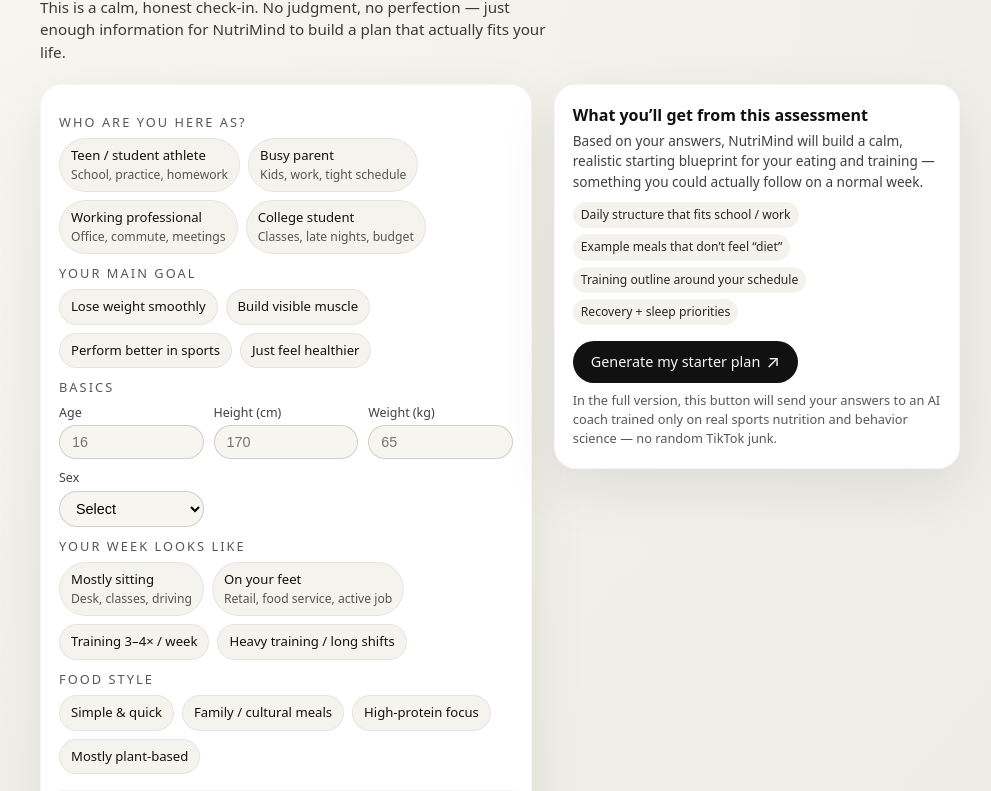
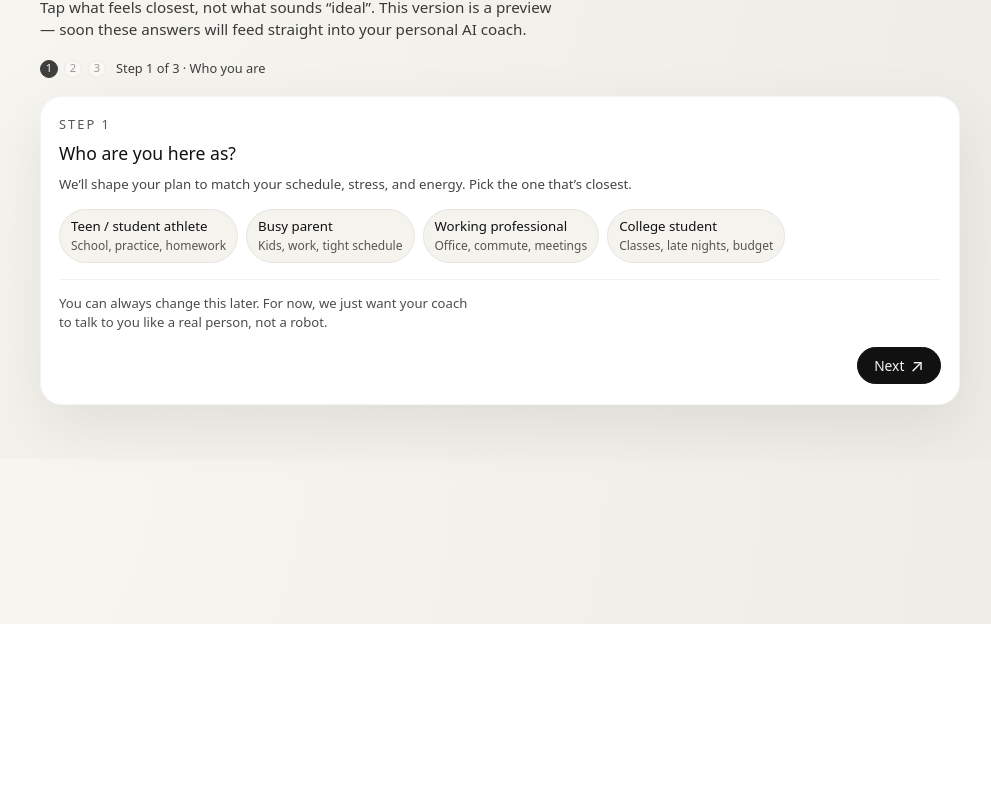
Before and after one commit to omarshanyour/nutrimind-ai, a plain HTML site: page assessment.html in a window 1280 px wide. Shown: the part 176-967 px from the top of the page, without its empty margins (140-1131 px from the left). After the commit the page ends 800 px from the top, so only its background shows below. Drawn offline with Linux system fonts and the light colour scheme.

Commit message:
Update assessment.html

```diff
--- a/assessment.html
+++ b/assessment.html
@@ -126,29 +126,53 @@
       font-size: 0.95rem;
       opacity: 0.82;
       max-width: 520px;
-      margin-bottom: 20px;
+      margin-bottom: 18px;
     }
 
-    .layout {
-      display: grid;
-      grid-template-columns: minmax(0, 1.15fr) minmax(0, 0.95fr);
-      gap: 22px;
-      align-items: flex-start;
+    /* PROGRESS */
+    .progress {
+      display: flex;
+      align-items: center;
+      gap: 10px;
+      margin-bottom: 18px;
+      font-size: 0.8rem;
+      opacity: 0.8;
     }
 
-    @media (max-width: 860px) {
-      .layout {
-        grid-template-columns: 1fr;
-      }
+    .progress-dots {
+      display: flex;
+      gap: 6px;
+      align-items: center;
     }
 
-    /* LEFT CARD – QUESTIONS */
+    .progress-dot {
+      width: 18px;
+      height: 18px;
+      border-radius: 999px;
+      border: 1px solid rgba(0,0,0,0.15);
+      display: flex;
+      align-items: center;
+      justify-content: center;
+      font-size: 0.7rem;
+      background: rgba(255,255,255,0.9);
+      opacity: 0.5;
+    }
+
+    .progress-dot.active {
+      border-color: #111111;
+      background: #111111;
+      color: #f9f7f2;
+      opacity: 1;
+    }
+
+    /* CARD */
     .card {
       background: rgba(255,255,255,0.98);
       border-radius: 22px;
       padding: 18px 18px 20px;
       box-shadow: 0 20px 60px rgba(0,0,0,0.08);
       border: 1px solid rgba(0,0,0,0.04);
+      margin-bottom: 14px;
     }
 
     .field-label {
@@ -157,27 +181,54 @@
       letter-spacing: 0.16em;
       opacity: 0.7;
       margin-bottom: 6px;
-      margin-top: 10px;
+    }
+
+    .field-title {
+      font-size: 1.1rem;
+      margin-bottom: 8px;
+    }
+
+    .field-help {
+      font-size: 0.83rem;
+      opacity: 0.78;
+      margin-bottom: 14px;
     }
 
     .chip-row {
       display: flex;
       flex-wrap: wrap;
       gap: 8px;
+      margin-bottom: 4px;
     }
 
     .chip {
       padding: 7px 11px;
       border-radius: 999px;
       background: #f5f3ee;
-      font-size: 0.82rem;
+      font-size: 0.83rem;
       border: 1px solid rgba(0,0,0,0.06);
+      transition: background 0.12s ease-out, border-color 0.12s ease-out, transform 0.1s ease-out;
     }
 
     .chip span {
       display: block;
-      font-size: 0.76rem;
+      font-size: 0.75rem;
       opacity: 0.7;
+    }
+
+    .chip:hover {
+      transform: translateY(-1px);
+      border-color: rgba(0,0,0,0.18);
+    }
+
+    .chip.chip--selected {
+      background: #111111;
+      color: #f9f7f2;
+      border-color: #111111;
+    }
+
+    .chip.chip--selected span {
+      opacity: 0.8;
     }
 
     .input-grid {
@@ -185,6 +236,7 @@
       grid-template-columns: repeat(auto-fit, minmax(130px, 1fr));
       gap: 10px;
       margin-top: 6px;
+      margin-bottom: 8px;
     }
 
     .input-group label {
@@ -208,7 +260,7 @@
     .divider {
       height: 1px;
       background: rgba(0,0,0,0.05);
-      margin: 16px 0 12px;
+      margin: 16px 0 14px;
     }
 
     .helper {
@@ -217,46 +269,40 @@
       max-width: 420px;
     }
 
-    /* RIGHT CARD – SUMMARY + CTA */
-    .side-card-title {
-      font-size: 1rem;
-      font-weight: 600;
-      margin-bottom: 4px;
+    /* NAV BUTTONS */
+    .step-nav {
+      display: flex;
+      justify-content: space-between;
+      align-items: center;
+      margin-top: 14px;
     }
 
-    .side-card-text {
-      font-size: 0.85rem;
-      opacity: 0.8;
-      margin-bottom: 10px;
+    .nav-left-btns {
+      display: flex;
+      gap: 8px;
+      align-items: center;
     }
 
-    .tag-row {
-      display: flex;
-      flex-wrap: wrap;
-      gap: 6px;
-      margin-bottom: 10px;
+    .btn-secondary,
+    .btn-primary {
+      border-radius: 999px;
+      padding: 8px 16px;
+      font-size: 0.86rem;
+      border: 1px solid rgba(0,0,0,0.12);
+      background: rgba(255,255,255,0.9);
     }
 
-    .tag {
-      font-size: 0.76rem;
-      padding: 4px 8px;
-      border-radius: 999px;
-      background: #f3f1ec;
-      opacity: 0.9;
+    .btn-secondary:hover {
+      background: rgba(0,0,0,0.04);
     }
 
     .btn-primary {
+      border-color: #111111;
+      background: #111111;
+      color: #f9f7f2;
       display: inline-flex;
       align-items: center;
-      justify-content: center;
       gap: 6px;
-      padding: 10px 18px;
-      border-radius: 999px;
-      border: none;
-      background: #111111;
-      color: #f9f7f2;
-      font-size: 0.9rem;
-      margin-top: 6px;
     }
 
     .btn-primary span {
@@ -264,10 +310,25 @@
       line-height: 1;
     }
 
+    .btn-primary:hover {
+      opacity: 0.93;
+    }
+
     .small-note {
       font-size: 0.8rem;
       opacity: 0.7;
       margin-top: 8px;
+    }
+
+    @media (max-width: 600px) {
+      .headline {
+        font-size: 1.7rem;
+      }
+      .step-nav {
+        flex-direction: column-reverse;
+        align-items: flex-start;
+        gap: 10px;
+      }
     }
   </style>
 </head>
@@ -289,34 +350,92 @@
     <div class="max-width">
       <div class="pill">
         <div class="pill-dot"></div>
-        3-minute intake
+        3-step intake
       </div>
-      <h1 class="headline">Tell us who you are and what you’re chasing.</h1>
+      <h1 class="headline">We’ll build around your real life, not a perfect one.</h1>
       <p class="subtext">
-        This is a calm, honest check-in. No judgment, no perfection — just enough information
-        for NutriMind to build a plan that actually fits your life.
+        Tap what feels closest, not what sounds “ideal”. This version is a preview — soon these
+        answers will feed straight into your personal AI coach.
       </p>
 
-      <div class="layout">
-        <!-- LEFT: QUESTIONS -->
-        <section class="card">
-          <div class="field-label">Who are you here as?</div>
-          <div class="chip-row">
-            <div class="chip">Teen / student athlete<span>School, practice, homework</span></div>
-            <div class="chip">Busy parent<span>Kids, work, tight schedule</span></div>
-            <div class="chip">Working professional<span>Office, commute, meetings</span></div>
-            <div class="chip">College student<span>Classes, late nights, budget</span></div>
+      <div class="progress">
+        <div class="progress-dots">
+          <div class="progress-dot active" data-step="1">1</div>
+          <div class="progress-dot" data-step="2">2</div>
+          <div class="progress-dot" data-step="3">3</div>
+        </div>
+        <span id="progress-label">Step 1 of 3 · Who you are</span>
       </div>
 
-          <div class="field-label">Your main goal</div>
+      <!-- STEP 1 -->
+      <section class="card" id="step-1">
+        <div class="field-label">Step 1</div>
+        <div class="field-title">Who are you here as?</div>
+        <p class="field-help">
+          We’ll shape your plan to match your schedule, stress, and energy. Pick the one that’s closest.
+        </p>
+
         <div class="chip-row">
-            <div class="chip">Lose weight smoothly</div>
-            <div class="chip">Build visible muscle</div>
-            <div class="chip">Perform better in sports</div>
-            <div class="chip">Just feel healthier</div>
+          <div class="chip" data-group="persona">Teen / student athlete<span>School, practice, homework</span></div>
+          <div class="chip" data-group="persona">Busy parent<span>Kids, work, tight schedule</span></div>
+          <div class="chip" data-group="persona">Working professional<span>Office, commute, meetings</span></div>
+          <div class="chip" data-group="persona">College student<span>Classes, late nights, budget</span></div>
         </div>
 
-          <div class="field-label">Basics</div>
+        <div class="divider"></div>
+        <p class="helper">
+          You can always change this later. For now, we just want your coach to talk to you like a real person, not a robot.
+        </p>
+
+        <div class="step-nav">
+          <div class="nav-left-btns">
+            <!-- no back on first step -->
+          </div>
+          <button class="btn-primary" type="button" onclick="nextStep()">
+            Next <span>↗</span>
+          </button>
+        </div>
+      </section>
+
+      <!-- STEP 2 -->
+      <section class="card" id="step-2" style="display:none;">
+        <div class="field-label">Step 2</div>
+        <div class="field-title">What do you want most from NutriMind?</div>
+        <p class="field-help">
+          One main goal is enough. Your coach will still support all the other things happening in your life.
+        </p>
+
+        <div class="chip-row">
+          <div class="chip" data-group="goal">Lose weight smoothly<span>No crash diets, no all-or-nothing</span></div>
+          <div class="chip" data-group="goal">Build visible muscle<span>Eat and train for strength and size</span></div>
+          <div class="chip" data-group="goal">Perform better in sports<span>Track, soccer, court sports, more</span></div>
+          <div class="chip" data-group="goal">Just feel healthier<span>Energy, digestion, mood, sleep</span></div>
+        </div>
+
+        <div class="divider"></div>
+        <p class="helper">
+          Soon, this step will also control how aggressive your calorie target is, how your workouts are structured, and how
+          strict your plan feels.
+        </p>
+
+        <div class="step-nav">
+          <div class="nav-left-btns">
+            <button class="btn-secondary" type="button" onclick="prevStep()">← Back</button>
+          </div>
+          <button class="btn-primary" type="button" onclick="nextStep()">
+            Next <span>↗</span>
+          </button>
+        </div>
+      </section>
+
+      <!-- STEP 3 -->
+      <section class="card" id="step-3" style="display:none;">
+        <div class="field-label">Step 3</div>
+        <div class="field-title">Basics so your plan isn't random.</div>
+        <p class="field-help">
+          Just rough numbers are fine. They help your coach avoid giving you way too much or way too little food.
+        </p>
+
         <div class="input-grid">
           <div class="input-group">
             <label for="age">Age</label>
@@ -341,56 +460,105 @@
           </div>
         </div>
 
-          <div class="field-label">Your week looks like</div>
-          <div class="chip-row">
-            <div class="chip">Mostly sitting<span>Desk, classes, driving</span></div>
-            <div class="chip">On your feet<span>Retail, food service, active job</span></div>
-            <div class="chip">Training 3–4× / week</div>
-            <div class="chip">Heavy training / long shifts</div>
+        <div class="divider"></div>
+
+        <p class="helper">
+          In the full build, NutriMind will use these numbers plus your persona and goal to set calories, protein, carbs,
+          and training volume — and keep adjusting as you check in each week.
+        </p>
+
+        <div class="step-nav">
+          <div class="nav-left-btns">
+            <button class="btn-secondary" type="button" onclick="prevStep()">← Back</button>
+          </div>
+          <button class="btn-primary" type="button" onclick="finishAssessment()">
+            Finish & see my starter plan <span>↗</span>
+          </button>
         </div>
 
-          <div class="field-label">Food style</div>
-          <div class="chip-row">
-            <div class="chip">Simple & quick</div>
-            <div class="chip">Family / cultural meals</div>
-            <div class="chip">High-protein focus</div>
-            <div class="chip">Mostly plant-based</div>
-          </div>
-
-          <div class="divider"></div>
-          <p class="helper">
-            This first version doesn’t save real data yet — it’s a visual preview of how
-            your intake will look. Next we’ll connect this to an AI coach and your answers.
+        <p class="small-note">
+          For now, this will take you to a static starter plan page. Later, it’ll be powered by real AI using everything
+          you just told us.
         </p>
       </section>
-
-        <!-- RIGHT: SUMMARY + CTA -->
-        <aside class="card">
-          <div class="side-card-title">What you’ll get from this assessment</div>
-          <p class="side-card-text">
-            Based on your answers, NutriMind will build a calm, realistic starting blueprint
-            for your eating and training — something you could actually follow on a normal week.
-          </p>
-
-          <div class="tag-row">
-            <div class="tag">Daily structure that fits school / work</div>
-            <div class="tag">Example meals that don’t feel “diet”</div>
-            <div class="tag">Training outline around your schedule</div>
-            <div class="tag">Recovery + sleep priorities</div>
-          </div>
-
-          <!-- For now this just goes to plan.html, no JS needed -->
-          <a class="btn-primary" href="plan.html">
-            Generate my starter plan <span>↗</span>
-          </a>
-
-          <p class="small-note">
-            In the full version, this button will send your answers to an AI coach trained only
-            on real sports nutrition and behavior science — no random TikTok junk.
-          </p>
-        </aside>
-      </div>
     </div>
   </main>
+
+  <script>
+    let currentStep = 1;
+    const totalSteps = 3;
+
+    function updateProgressLabel() {
+      const label = document.getElementById('progress-label');
+      if (!label) return;
+
+      if (currentStep === 1) {
+        label.textContent = 'Step 1 of 3 · Who you are';
+      } else if (currentStep === 2) {
+        label.textContent = 'Step 2 of 3 · Main goal';
+      } else if (currentStep === 3) {
+        label.textContent = 'Step 3 of 3 · Basic details';
+      }
+    }
+
+    function showStep(step) {
+      currentStep = step;
+
+      // show/hide step cards
+      for (let i = 1; i <= totalSteps; i++) {
+        const card = document.getElementById('step-' + i);
+        if (card) {
+          card.style.display = (i === step) ? 'block' : 'none';
+        }
+      }
+
+      // update progress dots
+      const dots = document.querySelectorAll('.progress-dot');
+      dots.forEach(dot => {
+        const stepNum = Number(dot.getAttribute('data-step'));
+        if (stepNum === step) {
+          dot.classList.add('active');
+        } else {
+          dot.classList.remove('active');
+        }
+      });
+
+      updateProgressLabel();
+    }
+
+    function nextStep() {
+      if (currentStep < totalSteps) {
+        showStep(currentStep + 1);
+      }
+    }
+
+    function prevStep() {
+      if (currentStep > 1) {
+        showStep(currentStep - 1);
+      }
+    }
+
+    function finishAssessment() {
+      // Later we’ll send data to AI here.
+      window.location.href = 'plan.html';
+    }
+
+    // Chip selection logic: one selected per group
+    document.addEventListener('click', function (e) {
+      const chip = e.target.closest('.chip');
+      if (!chip) return;
+
+      const group = chip.getAttribute('data-group');
+      if (!group) return;
+
+      const allInGroup = document.querySelectorAll('.chip[data-group="' + group + '"]');
+      allInGroup.forEach(c => c.classList.remove('chip--selected'));
+
+      chip.classList.add('chip--selected');
+    });
+
+    // Initialize first step
+    showStep(1);
+  </script>
 </body>
 </html>
```
Lines whose indentation alone changed are shown as unchanged.
